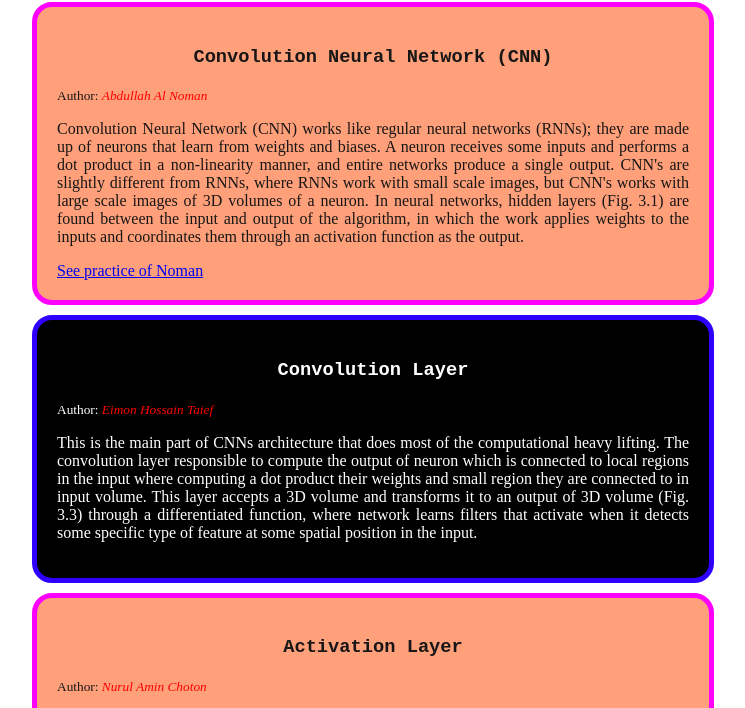
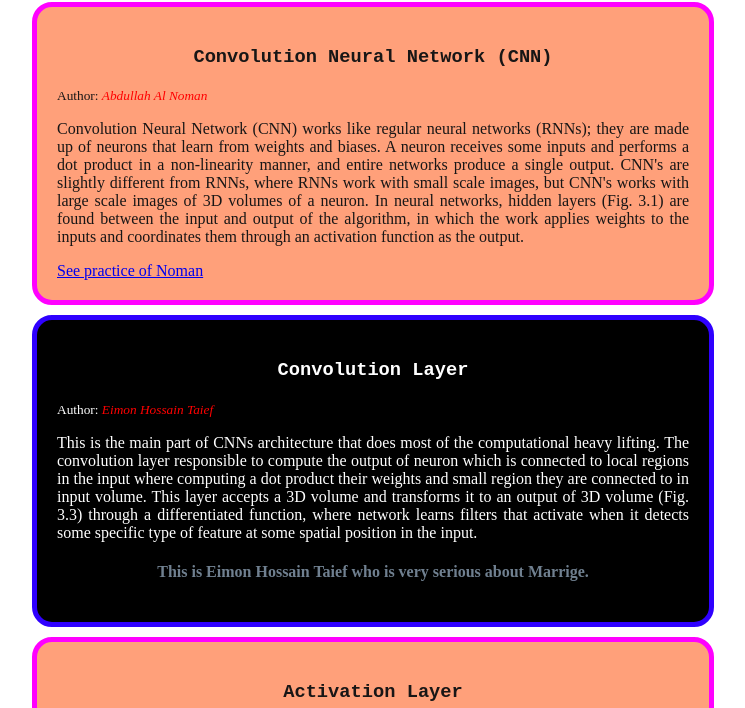
Before and after one commit to noman081/my-practice-repo, a plain HTML site: page index.html in a window 1280 px wide. Shown: the part 78-786 px from the top of the page, without its empty margins (267-1012 px from the left). Drawn offline with Linux system fonts and the light colour scheme.

Commit message:
Taief add

```diff
--- a/index.html
+++ b/index.html
@@ -44,6 +44,10 @@
             font-family:'Courier New', Courier, monospace;
             text-align: center;
         }
+        h4{
+            text-align: center;
+            color: slategray;
+        }
     </style>
 </head>
 <body>
@@ -59,6 +63,7 @@
     <h3 class="blog-title">Convolution Layer</h3>
     <small>Author: <span class="author-name">Eimon Hossain Taief</span></small>
     <p>This is the main part of CNNs architecture that does most of the computational heavy lifting. The convolution layer responsible to compute the output of neuron which is connected to local regions in the input where computing a dot product their weights and small region they are connected to in input volume. This layer accepts a 3D volume and transforms it to an output of 3D volume (Fig. 3.3) through a differentiated function, where network learns filters that activate when it detects some specific type of feature at some spatial position in the input.</p>
+    <h4>This is Eimon Hossain Taief who is very serious about Marrige.</h4>
     </div>
     <div class="cnn">
     <h3 class="blog-title">Activation Layer</h3>
```
